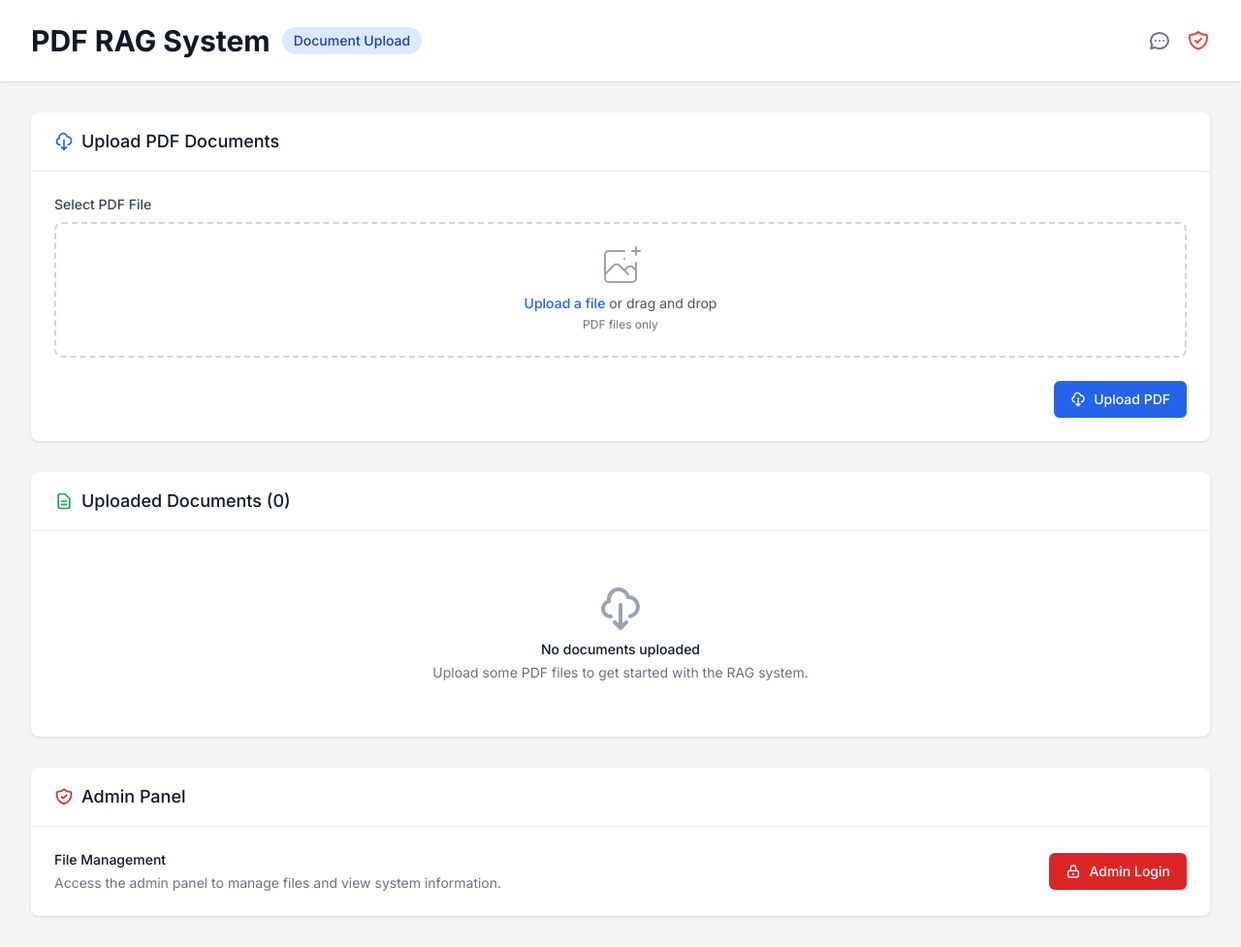
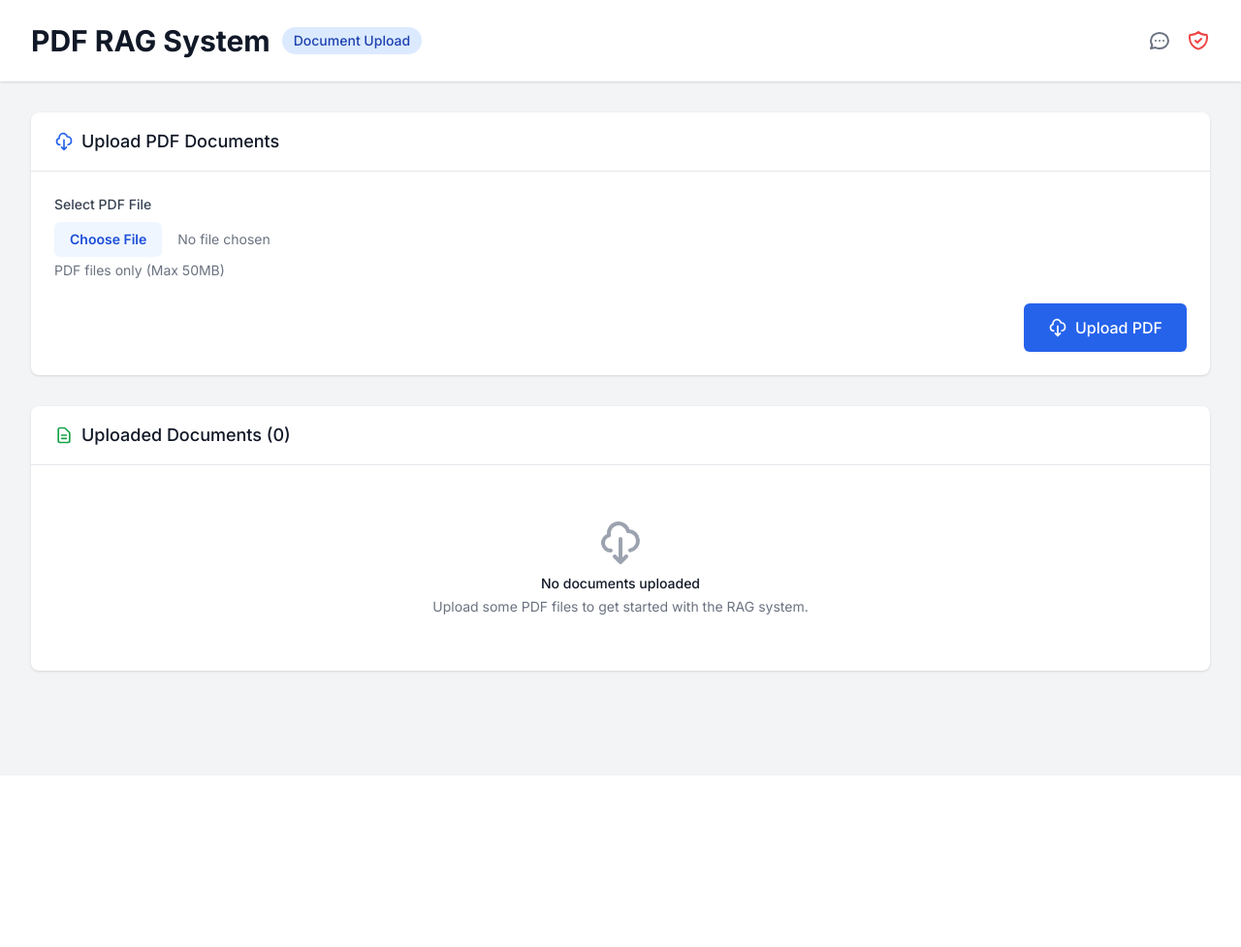
Before and after one commit to tariq-khan9/pdf-rag, a Flask app: page / in a window 1280 px wide. Shown: the whole page at 97% size. After the commit the page ends 696 px from the top, so only its background shows below. Run offline with Flask 3, Linux system fonts and the light colour scheme; some libraries are stand-ins or nearby versions.

Commit message:
upload button works

```diff
--- a/app.py
+++ b/app.py
@@ -39,18 +39,28 @@ def index():
 @app.route('/upload', methods=['POST'])
 def upload_file():
     """Handles the file upload and text extraction."""
+    print(f"Upload request received. Files: {request.files}")
+    print(f"Form data: {request.form}")
+
     if 'file' not in request.files:
+        print("No file in request.files")
         flash('No file selected')
-        return redirect(request.url)
+        return redirect(url_for('index'))
 
     file = request.files['file']
+    print(f"File object: {file}")
+    print(f"File filename: {file.filename}")
+    print(f"File content type: {file.content_type}")
+
     if file.filename == '':
+        print("Empty filename")
         flash('No file selected')
-        return redirect(request.url)
+        return redirect(url_for('index'))
 
     if file and allowed_file(file.filename):
         filename = secure_filename(file.filename)
         file_path = os.path.join(app.config['UPLOAD_FOLDER'], filename)
+        print(f"Saving file to: {file_path}")
         file.save(file_path)
 
         # Reset the vector store to rebuild it with new file
@@ -59,6 +69,7 @@ def upload_file():
         flash(f'File {filename} uploaded successfully! The document will now be processed for RAG.')
         return redirect(url_for('index'))
     else:
+        print(f"File validation failed. File: {file}, allowed_file: {allowed_file(file.filename) if file else 'No file'}")
         flash('Please upload a PDF file')
         return redirect(url_for('index'))
 
--- a/templates/index.html
+++ b/templates/index.html
@@ -68,31 +68,24 @@
                     </h2>
                 </div>
                 <div class="p-6">
-                    <form method="post" action="/upload" enctype="multipart/form-data" class="space-y-6">
+                    <form method="post" action="/upload" enctype="multipart/form-data" id="uploadForm">
+                        <div class="space-y-6">
+                            <!-- Simple file input -->
                             <div>
                                 <label for="file" class="block text-sm font-medium text-gray-700 mb-2">
                                     Select PDF File
                                 </label>
-                            <div class="mt-1 flex justify-center px-6 pt-5 pb-6 border-2 border-gray-300 border-dashed rounded-lg hover:border-gray-400 transition-colors duration-200">
-                                <div class="space-y-1 text-center">
-                                    <svg class="mx-auto h-12 w-12 text-gray-400" stroke="currentColor" fill="none" viewBox="0 0 48 48">
-                                        <path d="M28 8H12a4 4 0 00-4 4v20m32-12v8m0 0v8a4 4 0 01-4 4H12a4 4 0 01-4-4v-4m32-4l-3.172-3.172a4 4 0 00-5.656 0L28 28M8 32l9.172-9.172a4 4 0 015.656 0L28 28m0 0l4 4m4-24h8m-4-4v8m-12 4h.02" stroke-width="2" stroke-linecap="round" stroke-linejoin="round" />
-                                    </svg>
-                                    <div class="flex text-sm text-gray-600">
-                                        <label for="file" class="relative cursor-pointer bg-white rounded-md font-medium text-blue-600 hover:text-blue-500 focus-within:outline-none focus-within:ring-2 focus-within:ring-offset-2 focus-within:ring-blue-500">
-                                            <span>Upload a file</span>
-                                            <input id="file" name="file" type="file" accept=".pdf" class="sr-only" required>
-                                        </label>
-                                        <p class="pl-1">or drag and drop</p>
-                                    </div>
-                                    <p class="text-xs text-gray-500">PDF files only</p>
-                                </div>
-                            </div>
+                                <input id="file" name="file" type="file" accept=".pdf" class="block w-full text-sm text-gray-500 file:mr-4 file:py-2 file:px-4 file:rounded-md file:border-0 file:text-sm file:font-semibold file:bg-blue-50 file:text-blue-700 hover:file:bg-blue-100" required>
+                                <p class="mt-1 text-sm text-gray-500">PDF files only (Max 50MB)</p>
                             </div>
 
-                        <div class="flex justify-end">
-                            <button type="submit" class="inline-flex items-center px-4 py-2 border border-transparent text-sm font-medium rounded-md shadow-sm text-white bg-blue-600 hover:bg-blue-700 focus:outline-none focus:ring-2 focus:ring-offset-2 focus:ring-blue-500 transition-colors duration-200">
-                                <svg class="h-4 w-4 mr-2" fill="none" viewBox="0 0 24 24" stroke="currentColor">
+                            <!-- File info display -->
+                            <div id="fileInfo" class="hidden text-sm text-green-600 font-medium"></div>
+                        </div>
+
+                        <div class="mt-6 flex justify-end">
+                            <button type="submit" id="uploadBtn" class="inline-flex items-center px-6 py-3 border border-transparent text-base font-medium rounded-md shadow-sm text-white bg-blue-600 hover:bg-blue-700 focus:outline-none focus:ring-2 focus:ring-offset-2 focus:ring-blue-500 transition-colors duration-200">
+                                <svg class="h-5 w-5 mr-2" fill="none" viewBox="0 0 24 24" stroke="currentColor">
                                     <path stroke-linecap="round" stroke-linejoin="round" stroke-width="2" d="M7 16a4 4 0 01-.88-7.903A5 5 0 1115.9 6L16 6a5 5 0 011 9.9M9 19l3 3m0 0l3-3m-3 3V10" />
                                 </svg>
                                 Upload PDF
@@ -167,33 +160,6 @@
 </div>
             </div>
 
-            <!-- Admin Panel Section -->
-            <div class="mt-8 bg-white shadow rounded-lg">
-                <div class="px-6 py-4 border-b border-gray-200">
-                    <h2 class="text-lg font-medium text-gray-900 flex items-center">
-                        <svg class="h-5 w-5 text-red-600 mr-2" fill="none" viewBox="0 0 24 24" stroke="currentColor">
-                            <path stroke-linecap="round" stroke-linejoin="round" stroke-width="2" d="M9 12l2 2 4-4m5.618-4.016A11.955 11.955 0 0112 2.944a11.955 11.955 0 01-8.618 3.04A12.02 12.02 0 003 9c0 5.591 3.824 10.29 9 11.622 5.176-1.332 9-6.03 9-11.622 0-1.042-.133-2.052-.382-3.016z" />
-                        </svg>
-                        Admin Panel
-                    </h2>
-                </div>
-                <div class="p-6">
-                    <div class="flex items-center justify-between">
-                        <div>
-                            <h3 class="text-sm font-medium text-gray-900">File Management</h3>
-                            <p class="text-sm text-gray-500 mt-1">
-                                Access the admin panel to manage files and view system information.
-                            </p>
-                        </div>
-                        <a href="/admin-login" class="inline-flex items-center px-4 py-2 border border-transparent text-sm font-medium rounded-md text-white bg-red-600 hover:bg-red-700 focus:outline-none focus:ring-2 focus:ring-offset-2 focus:ring-red-500 transition-colors duration-200">
-                            <svg class="h-4 w-4 mr-2" fill="none" viewBox="0 0 24 24" stroke="currentColor">
-                                <path stroke-linecap="round" stroke-linejoin="round" stroke-width="2" d="M12 15v2m-6 4h12a2 2 0 002-2v-6a2 2 0 00-2-2H6a2 2 0 00-2 2v6a2 2 0 002 2zm10-10V7a4 4 0 00-8 0v4h8z" />
-                            </svg>
-                            Admin Login
-                        </a>
-                    </div>
-                </div>
-            </div>
         </div>
     </div>
 
@@ -228,6 +194,53 @@
                         }, 300);
                     }
                 }, 5000);
+
+                // Simple file upload functionality
+                document.addEventListener('DOMContentLoaded', function() {
+                    console.log('DOM loaded, initializing basic upload functionality...');
+
+                    const fileInput = document.getElementById('file');
+                    const uploadBtn = document.getElementById('uploadBtn');
+                    const fileInfo = document.getElementById('fileInfo');
+
+                    console.log('Elements found:', { fileInput, uploadBtn, fileInfo });
+
+                    // Simple file selection handler
+                    if (fileInput) {
+                        fileInput.addEventListener('change', function(e) {
+                            console.log('File selected:', e.target.files[0]);
+                            const file = e.target.files[0];
+
+                            if (file) {
+                                fileInfo.textContent = `Selected: ${file.name} (${(file.size / 1024 / 1024).toFixed(2)} MB)`;
+                                fileInfo.classList.remove('hidden');
+                                console.log('File info updated');
+                            } else {
+                                fileInfo.classList.add('hidden');
+                            }
+                        });
+                    }
+
+                    // Simple form submission handler
+                    const form = document.getElementById('uploadForm');
+                    if (form) {
+                        form.addEventListener('submit', function(e) {
+                            console.log('Form submitting...');
+
+                            if (!fileInput.files[0]) {
+                                e.preventDefault();
+                                alert('Please select a file to upload');
+                                console.log('No file selected, preventing submission');
+                                return;
+                            }
+
+                            console.log('File selected, allowing submission');
+                            uploadBtn.innerHTML = 'Uploading...';
+                        });
+                    }
+
+                    console.log('Basic upload functionality initialized');
+                });
             </script>
         {% endif %}
     {% endwith %}
```
Lines whose indentation alone changed are shown as unchanged.
